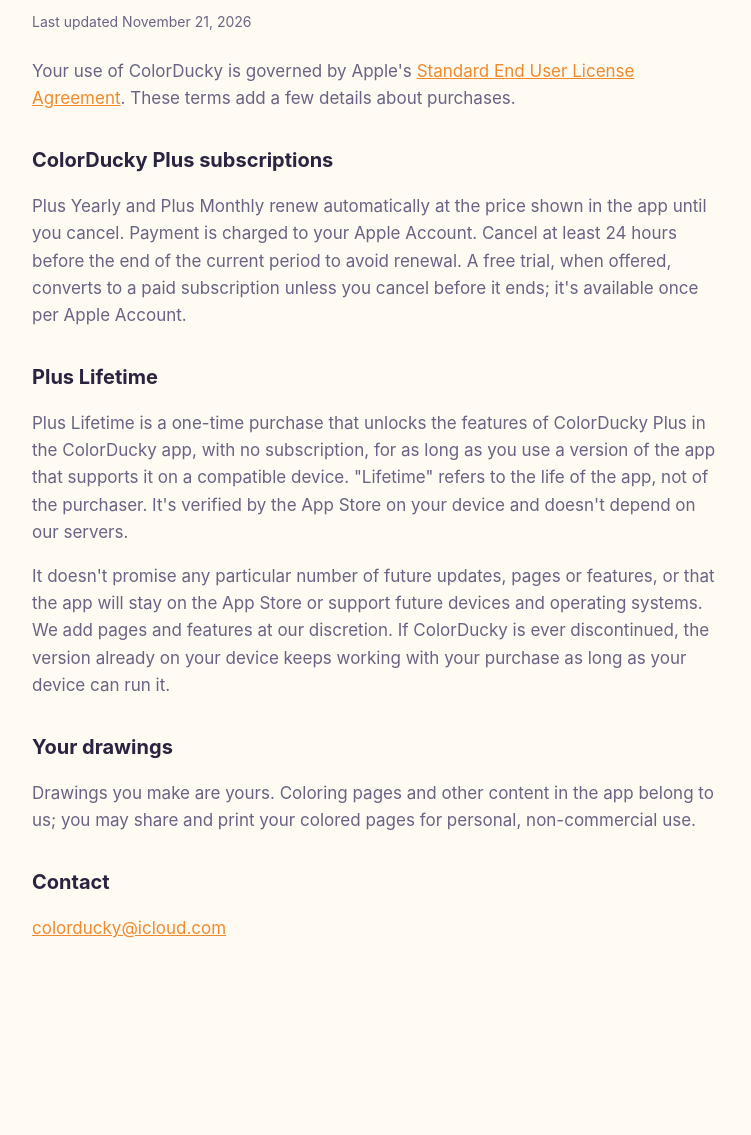
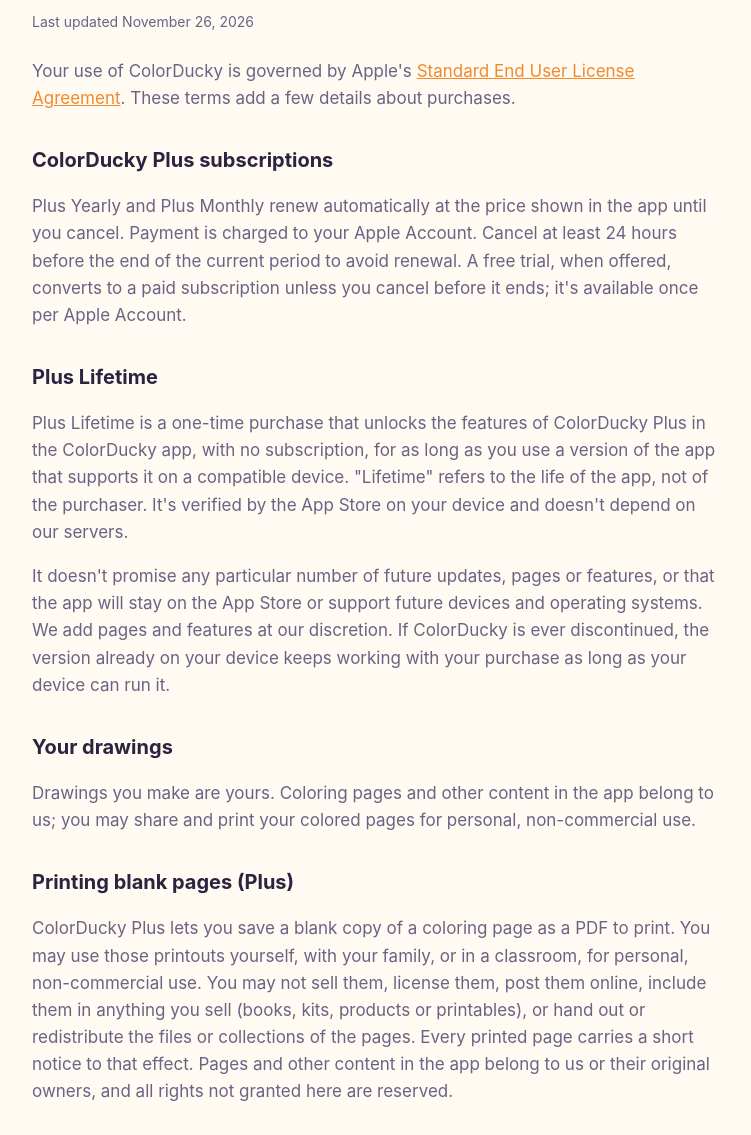
Before and after one commit to mikeck1/colorducky, a plain HTML site: page terms.html in a window 1280 px wide. Shown: the part 137-1272 px from the top of the page, without its empty margins (264-1015 px from the left). Before the commit the page ends 1161 px from the top, so only its background shows below. Drawn offline with Linux system fonts and the light colour scheme.

Commit message:
Update ColorDucky website

```diff
--- a/terms.html
+++ b/terms.html
@@ -22,7 +22,7 @@ p, li { color:var(--soft); } a { color:var(--accent); }
 <body><main>
 <nav><a class="brand" href="index.html">ColorDucky</a><a href="support.html">Support</a><a href="privacy.html">Privacy</a><a href="terms.html">Terms</a></nav>
 <h1>Terms of Use</h1>
-<p class="updated">Last updated November 21, 2026</p>
+<p class="updated">Last updated November 26, 2026</p>
 <p>Your use of ColorDucky is governed by Apple's <a href="https://www.apple.com/legal/internet-services/itunes/dev/stdeula/">Standard End User License Agreement</a>. These terms add a few details about purchases.</p>
 <h2>ColorDucky Plus subscriptions</h2>
 <p>Plus Yearly and Plus Monthly renew automatically at the price shown in the app until you cancel. Payment is charged to your Apple Account. Cancel at least 24 hours before the end of the current period to avoid renewal. A free trial, when offered, converts to a paid subscription unless you cancel before it ends; it's available once per Apple Account.</p>
@@ -31,6 +31,8 @@ p, li { color:var(--soft); } a { color:var(--accent); }
 <p>It doesn't promise any particular number of future updates, pages or features, or that the app will stay on the App Store or support future devices and operating systems. We add pages and features at our discretion. If ColorDucky is ever discontinued, the version already on your device keeps working with your purchase as long as your device can run it.</p>
 <h2>Your drawings</h2>
 <p>Drawings you make are yours. Coloring pages and other content in the app belong to us; you may share and print your colored pages for personal, non-commercial use.</p>
+<h2>Printing blank pages (Plus)</h2>
+<p>ColorDucky Plus lets you save a blank copy of a coloring page as a PDF to print. You may use those printouts yourself, with your family, or in a classroom, for personal, non-commercial use. You may not sell them, license them, post them online, include them in anything you sell (books, kits, products or printables), or hand out or redistribute the files or collections of the pages. Every printed page carries a short notice to that effect. Pages and other content in the app belong to us or their original owners, and all rights not granted here are reserved.</p>
 <h2>Contact</h2>
 <p><a href="mailto:colorducky@icloud.com">colorducky@icloud.com</a></p>
 </main></body></html>
```
